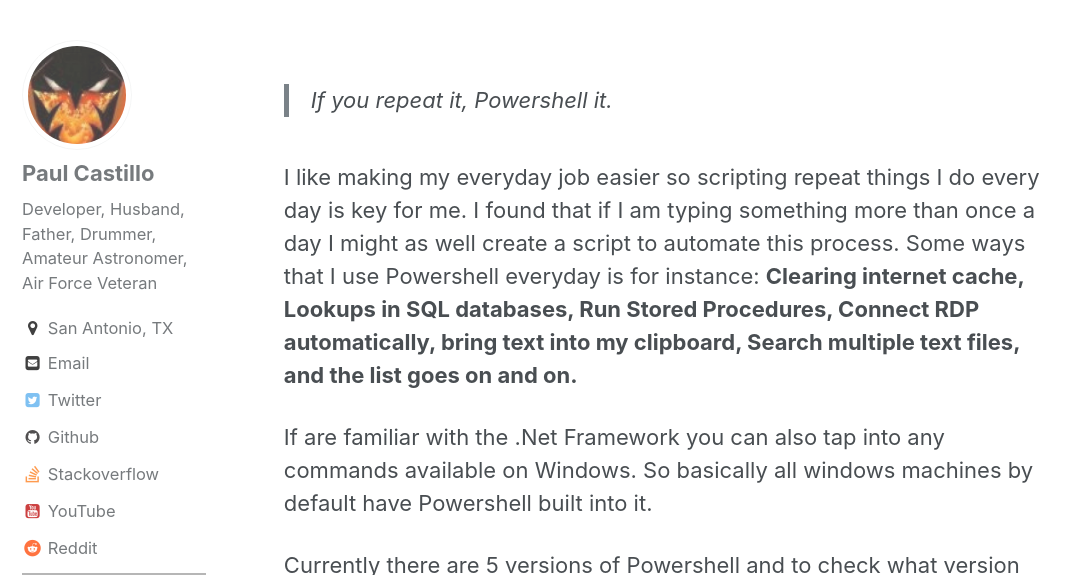
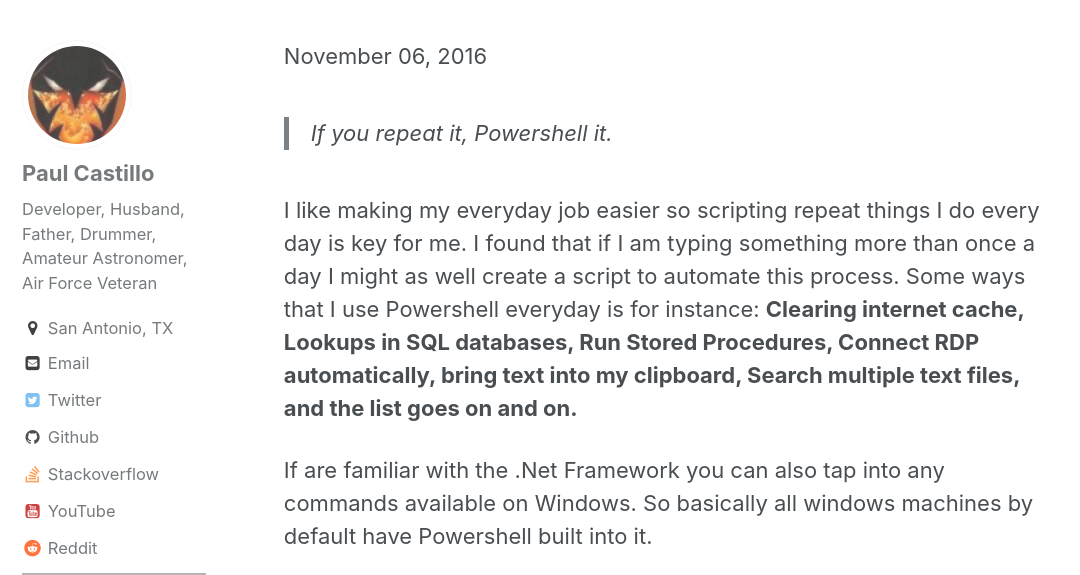
Before and after one commit to pcast01/pcast01.github.io, a Jekyll site: the page built from _posts/2016-11-06-get-started-with-Powershell.md, in a window 1280 px wide and 900 px high, cut to the strip 325-900 px from the top of the window. Shown: the whole strip, without its empty margins (0-1080 px from the left). Built offline with Jekyll 4.4.1, drawn with Linux system fonts in a browser that asks for light colours; comment, search, counter and statistics services are not loaded; grey boxes are pictures that could not be loaded.

Commit message:
Added date to recent posts and date inside post.

```diff
--- a/_includes/archive-single.html
+++ b/_includes/archive-single.html
@@ -31,7 +31,7 @@
       {% endif %}
     </h2>
     {% if post.read_time %}
-      <p class="page__meta"><i class="fa fa-clock-o" aria-hidden="true"></i> {% include read-time.html %}</p>
+      <p class="page__meta"><i class="fa fa-clock-o" aria-hidden="true"></i> {% include read-time.html %} <br/><time itemprop="dateCreated" datetime="{{post.date}}">{{ post.date | date: "%B %-d, %Y" }}</time></p>
     {% endif %}
     {% if post.excerpt %}<p class="archive__item-excerpt" itemprop="description">{{ post.excerpt | markdownify | strip_html | truncate: 160 }}</p>{% endif %}
   </article>
--- a/_posts/2016-11-06-get-started-with-Powershell.md
+++ b/_posts/2016-11-06-get-started-with-Powershell.md
@@ -5,7 +5,9 @@
 header:
         overlay_image: /assets/images/background.jpg
 tags: [Powershell]
+
 ---
+{{ page.date | date: '%B %d, %Y' }}
 
 > If you repeat it, Powershell it.
 
```
